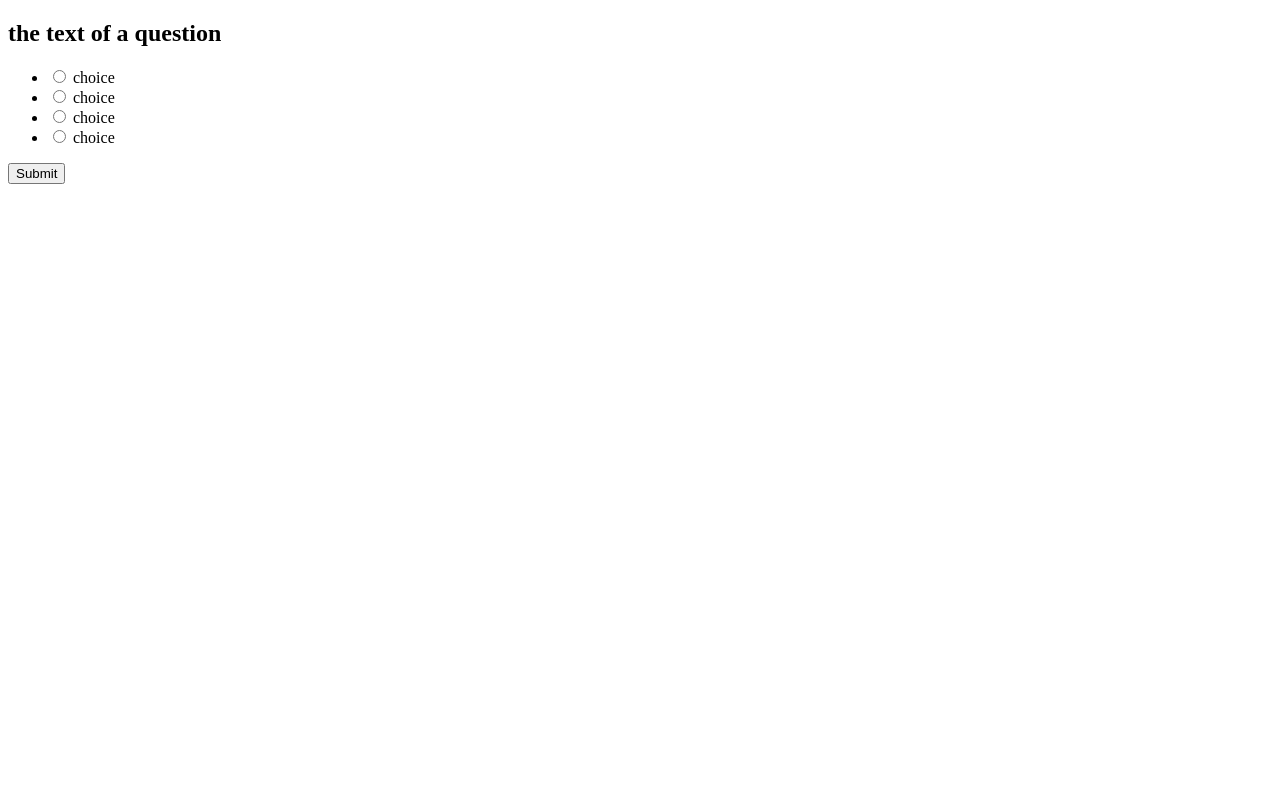
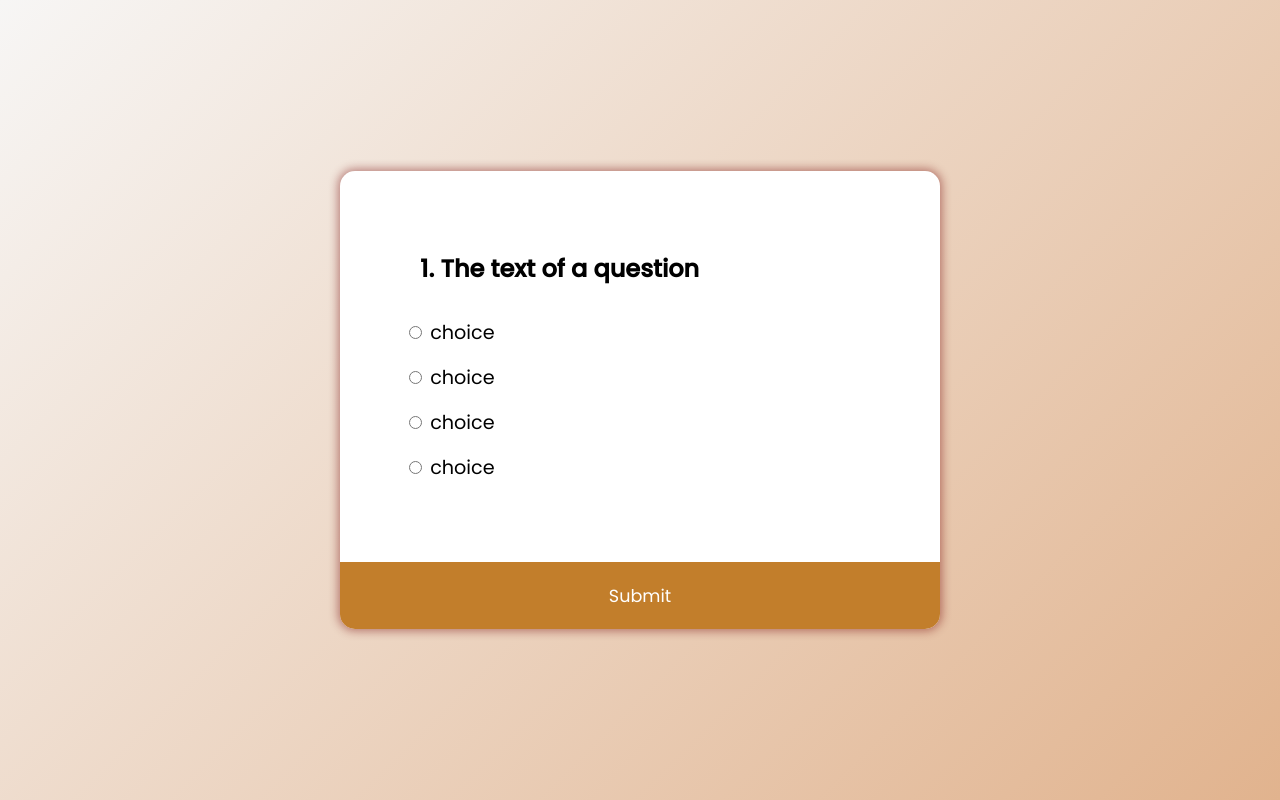
Before and after one commit to selamshim/Bibel-knowledge, a plain HTML site: page index.html in a window 1280 px wide. Drawn offline with Linux system fonts and the light colour scheme.

Commit message:
css structure done

```diff
--- a/assets/css/style.css
+++ b/assets/css/style.css
@@ -0,0 +1,62 @@
+@import url('https://fonts.googleapis.com/css2?family=Poppins:wght@200;300;400;500&display=swap');
+*{
+  box-sizing: border-box;
+}
+body{
+  background-color: #dbc6b8;
+  background-image: linear-gradient(315deg, #e1b38e 0%, #f7f6f5 100%);
+  font-family: 'Poppins', sans-serif;
+  display: flex;
+  align-items: center;
+  justify-content: center;
+  height: 100vh;
+  overflow: hidden;
+  margin: 0;
+}
+.container{
+  background-color: #fff;
+  border-radius: 15px;
+  box-shadow: 0 0 10px 2px rgba(118, 11, 11, 0.471);
+  width: 600px;
+  overflow: hidden;
+}
+.question-header{
+  padding: 4rem;
+}
+h2{
+  padding: 1rem;
+  text-align: left;
+  margin: 0;
+}
+ul{
+    list-style-type: none;
+  padding: 0;
+}
+ul li{
+  font-size: 1.2rem;
+  margin: 1rem 0;
+}
+ul li label{
+  cursor: pointer;
+}
+ul li input{
+    accent-color:#b97515 ;
+  }
+button{
+  background-color: #c27e2b;
+  color: #fff;
+  border: none;
+  display: block;
+  width: 100%;
+  cursor: pointer;
+  font-size: 1.1rem;
+  font-family: inherit;
+  padding: 1.3rem;
+}
+button:hover{
+  background-color: #b97515;
+}
+button:focus{
+  outline: none;
+  background-color: #b16124;
+}
--- a/index.html
+++ b/index.html
@@ -17,7 +17,7 @@
 
     <div class="container">
         <div class ="question-header">
-            <h2 id="question">the text of a question</h2>
+            <h2 id="question">1. The text of a question</h2>
             <ul>
                 <li>
                     <input type="radio" name="answer" id="choice-a" class="choice">
```
